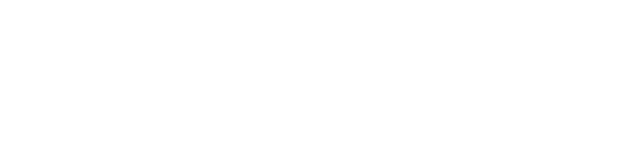
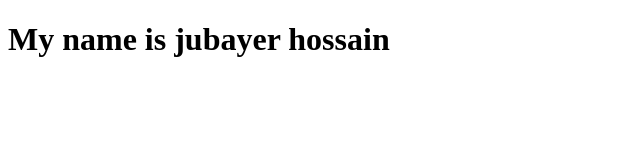
Before and after one commit to JubayerBD/3d-hover-animation-with-THREE-js-and-gsap, a plain HTML site: page index.html in a window 1280 px wide. Shown: the whole page, without its empty margins (0-640 px from the left). Drawn offline with Linux system fonts and the light colour scheme.

Commit message:
code changes

```diff
--- a/index.html
+++ b/index.html
@@ -7,6 +7,6 @@
     <title>Document</title>
 </head>
 <body>
-
+    <h1>My name is jubayer hossain</h1>
 </body>
 </html>
```
